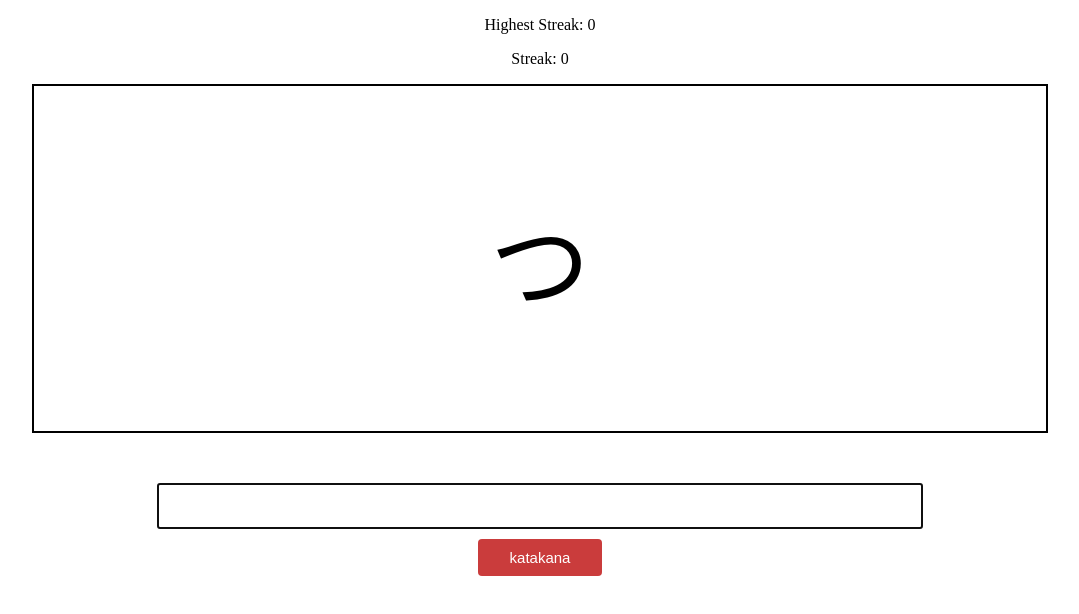
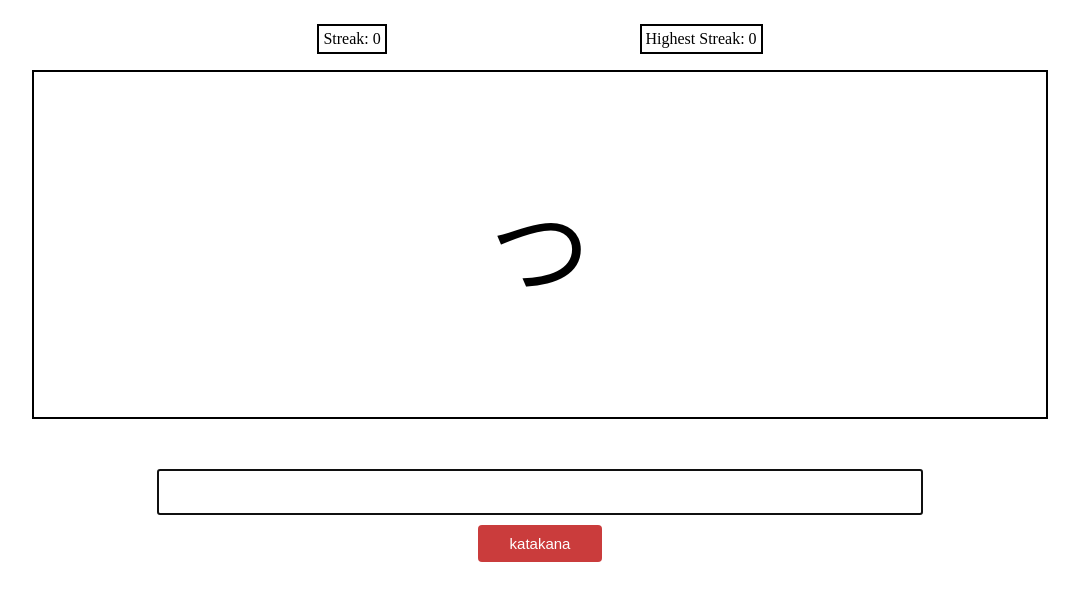
Before and after one commit to cubemer/kana-practice, a React (Create React App) app: page / in a window 1280 px wide. Shown: the top 614 px of the page, without its empty margins (100-1179 px from the left). Built offline with nearby package versions, Linux system fonts and the light colour scheme.

Commit message:
Make the scores display nicely
Instead of being ontop of each other, now the score is displayed on opposite ends of the display div

```diff
--- a/src/App.css
+++ b/src/App.css
@@ -1,5 +1,12 @@
 .Display {
   text-align: center;
+}
+
+.Score {
+  display: inline-block;
+  padding: 4px;
+  margin-inline: 10%;
+  border: 2px solid black;
 }
 
 .Kana {
--- a/src/components/Display/Display.js
+++ b/src/components/Display/Display.js
@@ -2,8 +2,8 @@ import React from 'react'
 
 const display = (props) => (
     <div className='Display'>
-      <p>Highest Streak: {props.highScore}</p>
-      <p>Streak: {props.counter}</p>
+      <p className='Score'>Streak: {props.counter}</p>
+      <p className='Score'>Highest Streak: {props.highScore}</p>
       <div className='Kana'>
         <p>{props.randomKana}</p>
       </div>
```
